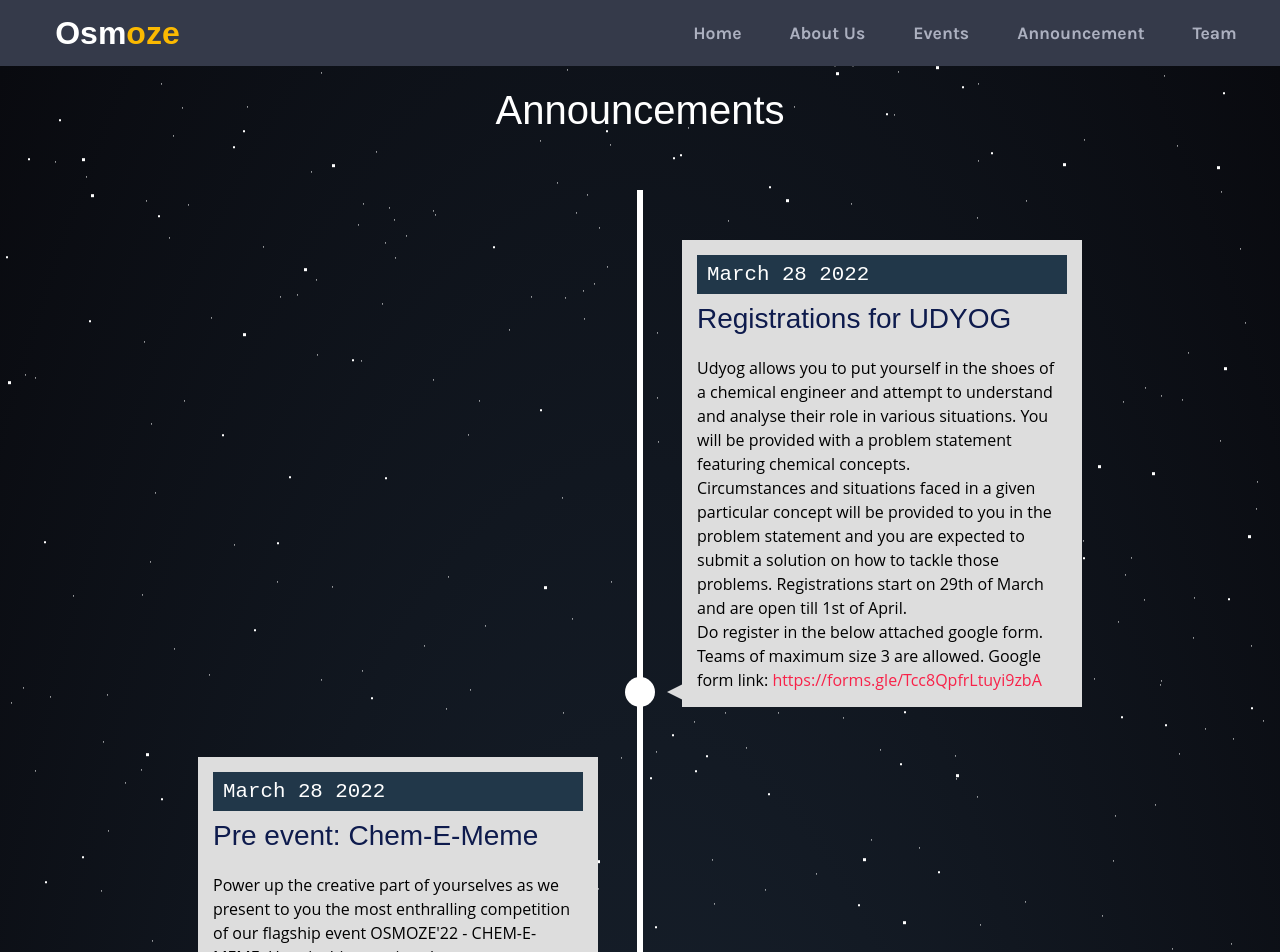
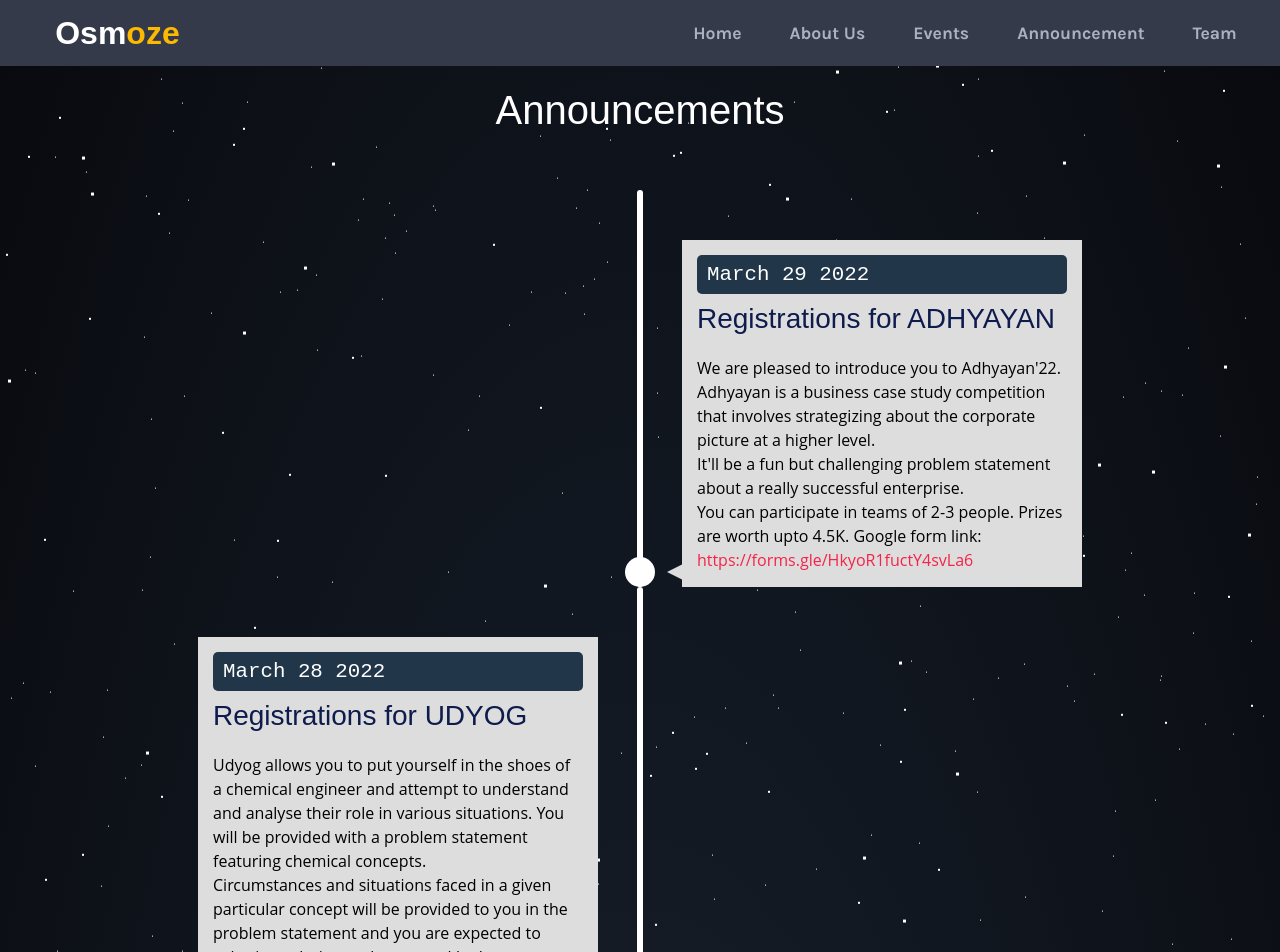
Before and after one commit to Sochem/osmoze22, a React (Create React App) app: page /announcement in a window 1280 px wide. Shown: the top 952 px of the page. Built offline with nearby package versions, Linux system fonts and the light colour scheme.

Commit message:
updatationn

```diff
--- a/src/components/Announcement.js
+++ b/src/components/Announcement.js
@@ -49,6 +49,15 @@ function Announcement(){
         <ul>
         <li>
             <div>
+              <time>March 29 2022</time> <h3>Registrations for ADHYAYAN</h3>
+              We are pleased to introduce you to Adhyayan'22.
+              Adhyayan is a business case study competition that involves strategizing about the corporate picture at a higher level.<br></br> It'll be a fun but challenging problem statement about a really successful enterprise. <br></br>
+              You can participate in teams of 2-3 people. Prizes are worth upto 4.5K.
+              Google form link: <a href = "https://forms.gle/HkyoR1fuctY4svLa6" text-decoration-color='blue' target = "_blank">https://forms.gle/HkyoR1fuctY4svLa6</a>
+            </div>
+          </li>
+        <li>
+            <div>
               <time>March 28 2022</time> <h3>Registrations for UDYOG</h3>
               Udyog allows you to put yourself in the shoes of a chemical engineer and attempt to understand and analyse their role in various situations. You will be provided with a problem statement featuring chemical concepts. <br></br>
               Circumstances and situations faced in a given particular concept will be provided to you in the problem statement and you are expected to submit a solution on how to tackle those problems.
--- a/src/components/Homepage.js
+++ b/src/components/Homepage.js
@@ -32,7 +32,7 @@ const HomePage = () =>{
               industrial problem solving competition, Adhyayan – a case study event, and a veritable
               potpourri of events to nurture the engineering professional inside you. Osmoze is the
               perfect platform to enhance your professional skills and experience a unique atmosphere
-               of creativity and innovation. So mark your calendar for 16th-18th April and get ready
+               of creativity and innovation. So mark your calendar for 4th-8th April and get ready
                for this one of a kind fest.
             </p>
           </div>
--- a/src/css/announcement.css
+++ b/src/css/announcement.css
@@ -44,6 +44,7 @@ time{
   background-color: #213749;
   padding: 4px;
   color: white;
+  border-radius: 5px;
 }
 /* TIMELINE
 –––––––––––––––––––––––––––––––––––––––––––––––––– */
@@ -61,6 +62,7 @@ time{
   margin: 0 auto;
   padding-top: 50px;
   background: #fff;
+  border-radius: 5px;
 }
 
 .timeline ul li::after {
```
Also changed, not shown: 2 other files (tests, documents, lock files or other folders).
